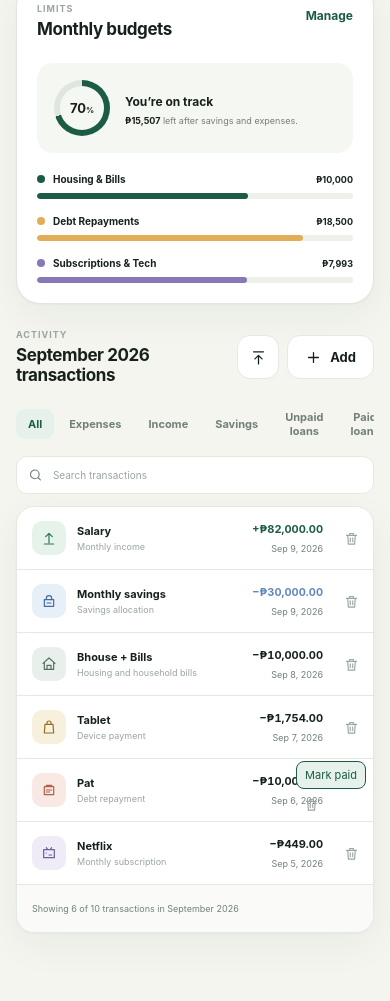
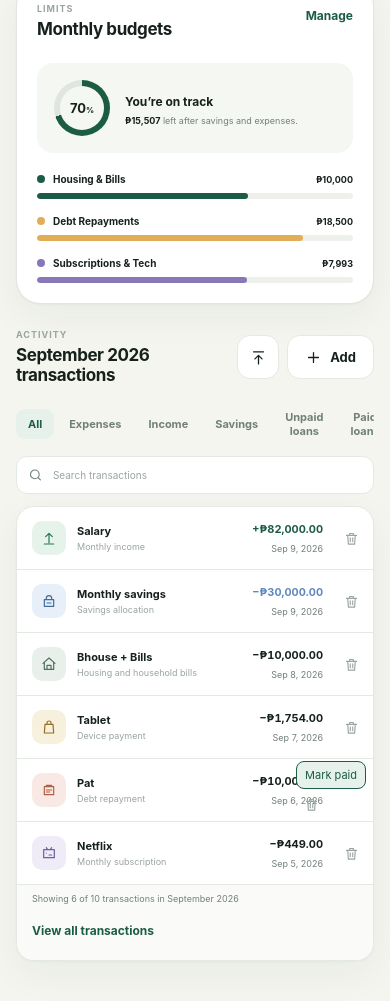
Before and after one commit to Levidepsi/financial-system, a website: page index.html in a window 390 px wide. Shown: the part 1329-2330 px from the top of the page. Drawn offline with Linux system fonts and the light colour scheme; files whose address does not match are found by name.

Commit message:
fix mobile

```diff
--- a/styles.css
+++ b/styles.css
@@ -2038,8 +2038,14 @@ tr:hover .delete-button,
     display: none;
   }
 
+  .table-footer {
+    flex-wrap: wrap;
+    gap: 4px 16px;
+    padding-block: 8px;
+  }
+
   .table-footer .text-button {
-    display: none;
+    min-height: 44px;
   }
 }
 
```
